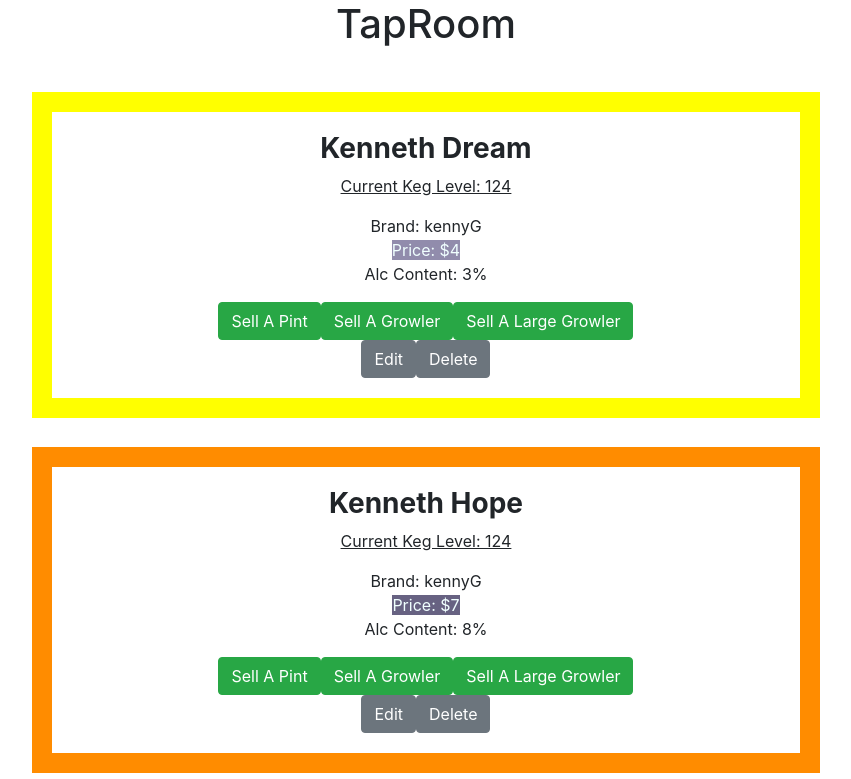
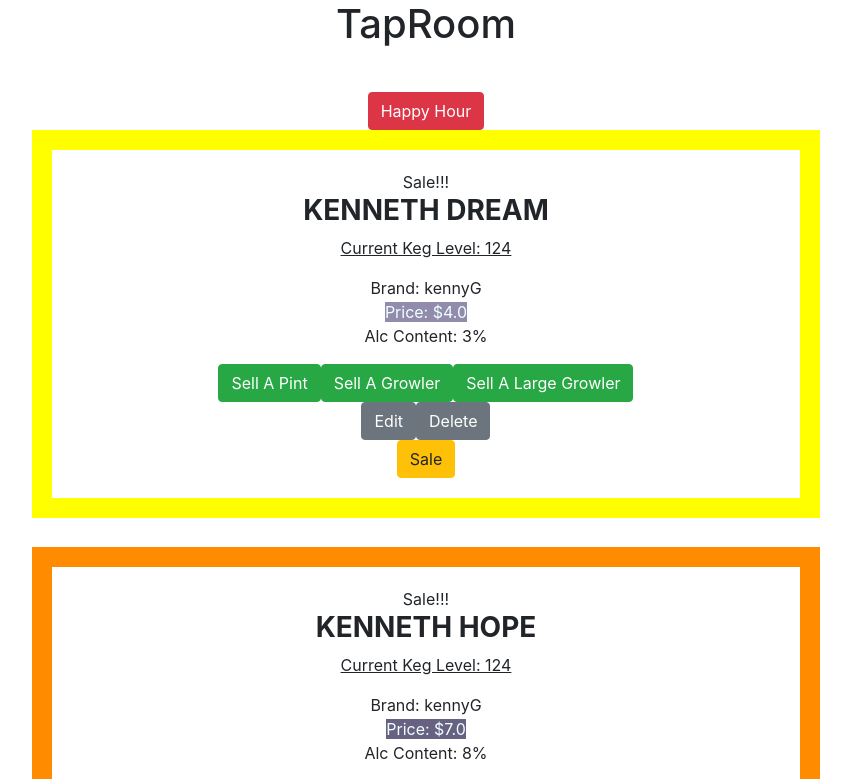
Before and after one commit to chanzlee/TapRoom, an Angular app: page / in a window 1280 px wide. Shown: the top 779 px of the page, without its empty margins (214-1065 px from the left). Built offline with nearby package versions, Linux system fonts and the light colour scheme.

Commit message:
set up sale functionality.

```diff
--- a/src/app/app.module.ts
+++ b/src/app/app.module.ts
@@ -5,14 +5,14 @@ import { FormsModule }  from '@angular/forms';
 
 import { AppComponent } from './app.component';
 import { KegComponent } from './keg/keg.component';
-import { HappyHourComponent } from './happy-hour/happy-hour.component';
+// import { HappyHourComponent } from './happy-hour/happy-hour.component';
 
 
 @NgModule({
   declarations: [
     AppComponent,
     KegComponent,
-    HappyHourComponent
+    // HappyHourComponent
   ],
   imports: [
     BrowserModule,
--- a/src/app/happy-hour/happy-hour.component.ts
+++ b/src/app/happy-hour/happy-hour.component.ts
@@ -1,15 +1,23 @@
-import { Component, OnInit } from '@angular/core';
+// import { Component, OnInit, Input, Output,EventEmitter } from '@angular/core';
+// import { KegComponent } from '../keg/keg.component';
 
-@Component({
-  selector: 'app-happy-hour',
-  templateUrl: './happy-hour.component.html',
-  styleUrls: ['./happy-hour.component.css']
-})
-export class HappyHourComponent implements OnInit {
+// @Component({
+//   selector: 'app-happy',
+//   templateUrl: './happy-hour.component.html',
+//   styleUrls: ['./happy-hour.component.css']
+// })
+// export class HappyHourComponent {
+//   @Input('is-happy') isHappy: boolean;
+//   @Output('change') change = new EventEmitter();
+//   likeCount = 0;
 
-  constructor() { }
-
-  ngOnInit() {
-  }
-
-}
+//   onClick() {
+//     let kegArray = KegComponent.prototype.kegs;
+//     kegArray.forEach(function(keg){
+//       keg.price *= 0.5;
+//     });
+//     this.isHappy?  this.likeCount++;
+//     this.isHappy = !this.isHappy;
+//     this.change.emit(this.isHappy);
+//   }
+// }
--- a/src/app/keg.ts
+++ b/src/app/keg.ts
@@ -2,5 +2,6 @@
 
   export class Keg {
       public kegVol: number = 124;
+      public sale: boolean = false;
       constructor (public name?: string, public brand?: string, public price?: number, public alcohol?: number) {}
   }
--- a/src/app/keg/keg.component.css
+++ b/src/app/keg/keg.component.css
@@ -1,4 +1,4 @@
-span.running-out {
+.running-out {
     background-color: red;
 }
 
@@ -35,3 +35,7 @@ div {
     padding: 20px;
     margin-bottom: 3%;
 }
+
+.sale {
+    color: red;
+}
--- a/src/app/keg/keg.component.html
+++ b/src/app/keg/keg.component.html
@@ -1,17 +1,24 @@
 <div class="container-fluid">
   <p>{{name}}</p>
+  <button class="btn btn-danger" (click)="happyHour()">Happy Hour</button>
+
+  <!-- <app-happy [is-happy]="selectedKeg.ishappy" (change)="onhappyChanged($event)"></app-happy> -->
+
   <div [class]="alcConColor(currentKeg)" *ngFor = "let currentKeg of kegs">
-    <h3><b>{{currentKeg.name}}</b></h3>
+    <span [class.sale]="isSale(currentKeg)">Sale!!!</span>
+    <h3><b>{{currentKeg.name | uppercase}}</b></h3>
     <p><u><span [class.running-out]="kegVolColor(currentKeg)">Current Keg Level: {{currentKeg.kegVol}}</span></u></p>
     <p>Brand: {{currentKeg.brand}}<br/>
-    <span [class]="pintColor(currentKeg)">Price: ${{currentKeg.price}}</span><br/>
-    Alc Content: {{currentKeg.alcohol}}%</p>
+    <span [class]="pintColor(currentKeg)">Price: {{currentKeg.price | currency:'USD':code:'1.1-1'}}</span><br/>
+    Alc Content: {{currentKeg.alcohol/100 | percent}}</p>
     <button class="btn btn-success" (click) = "sellPint(currentKeg)">Sell A Pint</button>
     <button class="btn btn-success" (click) = "sellGrowler(currentKeg)">Sell A Growler</button>
     <button class="btn btn-success" (click) = "sellLargeGrowler(currentKeg)">Sell A Large Growler</button><br/>
 
     <button class="btn btn-secondary" (click) = "editKeg(currentKeg)">Edit</button>
-    <button class="btn btn-secondary" (click) = "deleteKeg(currentKeg)">Delete</button>
+    <button class="btn btn-secondary" (click) = "deleteKeg(currentKeg)">Delete</button><br/>
+    <button class="btn btn-warning" (click) = "throwSale(currentKeg)">Sale</button>
+
 
     <div *ngIf="editingKeg">
       <label for="name">Name: </label>
--- a/src/app/keg/keg.component.ts
+++ b/src/app/keg/keg.component.ts
@@ -19,9 +19,10 @@ export class KegComponent {
 
   kegs: Keg[] = [this.kegOne, this.kegTwo, this.kegThree, this.kegFour, this.kegFive, this.kegSix]
 
-  selectedKeg = null;
-  newKeg = null;
-  editingKeg = null;
+  selectedKeg: Keg = null;
+  newKeg: Keg = null;
+  editingKeg: Keg = null;
+  isHappyHour: boolean = false;
 
   sellPint(clickedKeg){
     clickedKeg.kegVol += clickedKeg.kegVol > 10 ? -1 : 0;
@@ -38,7 +39,6 @@ export class KegComponent {
   addNew(){
     let addedKeg = new Keg();
     this.newKeg = addedKeg;
-
   }
 
   doneAdd(){
@@ -93,5 +93,51 @@ export class KegComponent {
     }
   }
 
+  isSale(currentKeg) {
+    this.selectedKeg = currentKeg;
+    // if (this.selectedKeg !== null)
+   if (this.selectedKeg.sale === true) {
+    return true;
+    } else {
+      return false;
+    }
+    // console.log(this.selectedKeg.sale);
+    // this.selectedKeg.price *= 0.5;
+  }
 
+  throwSale(currentKeg) {
+    this.selectedKeg = currentKeg;
+    if (this.selectedKeg.sale === true) {
+      this.selectedKeg.price /= 0.5;
+    } else {
+      this.selectedKeg.price *= 0.5;
+    }
+    this.selectedKeg.sale = !this.selectedKeg.sale;
+  }
+
+  happyHour() {
+    if (this.isHappyHour === false) {
+      this.isHappyHour = true;
+
+      this.kegs.forEach(function(currentKeg){
+        console.log(currentKeg);
+        if (currentKeg.sale === false) {
+
+          currentKeg.sale = true;
+          currentKeg.price *= 0.5;
+        }
+      });
+    } else {
+      this.isHappyHour = false;
+
+      this.kegs.forEach(function(currentKeg){
+        console.log(currentKeg);
+        if (currentKeg.sale === true) {
+
+          currentKeg.sale = false;
+          currentKeg.price /= 0.5;
+        }
+      });
+    }
+  }
 }
```
